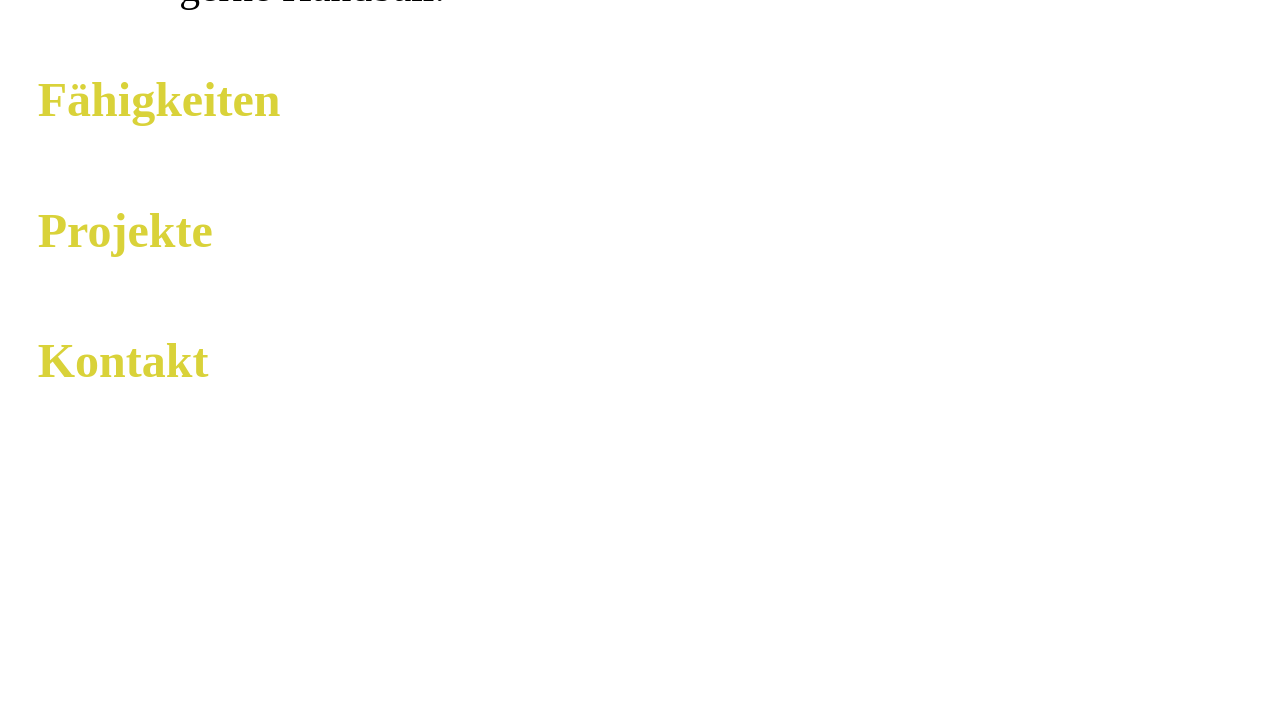
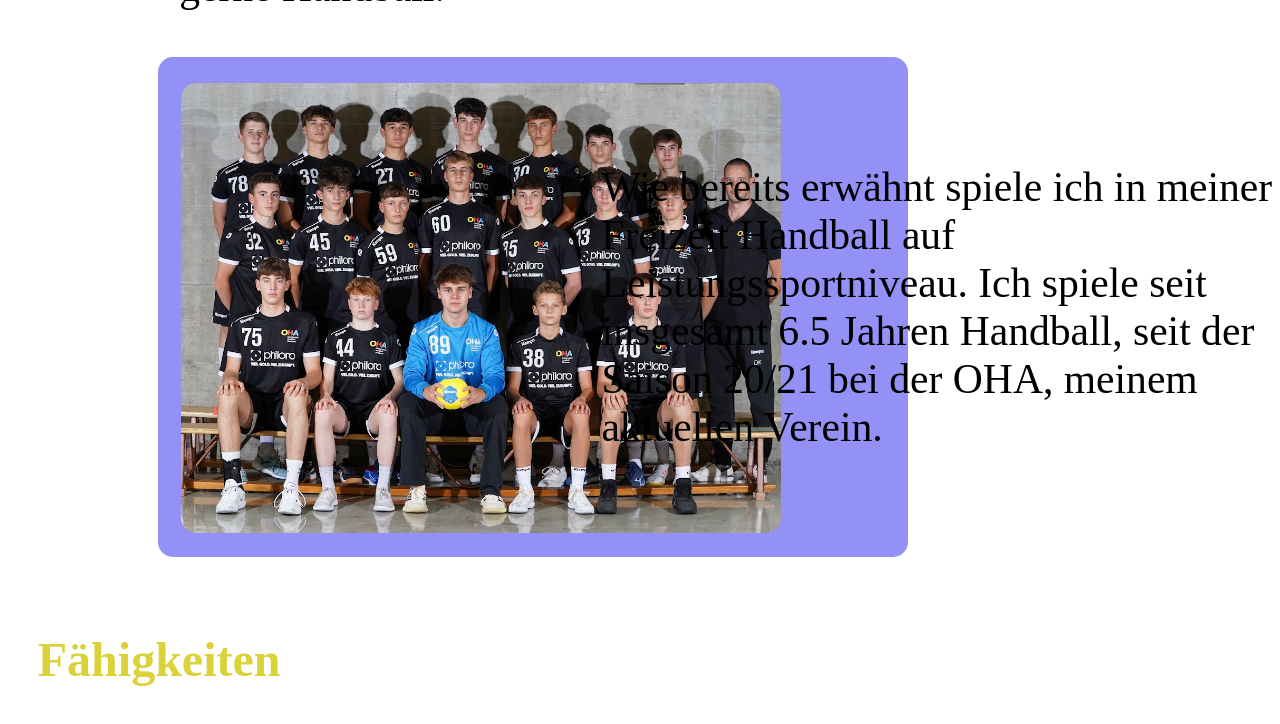
Before and after one commit to NoelDubosson/Projektarbeit293, a plain HTML site: page OnePager.html in a window 1280 px wide. Shown: the part 846-1570 px from the top of the page. Before the commit the page ends 1348 px from the top, so only its background shows below. Drawn offline with Linux system fonts and the light colour scheme; a web font is replaced by a local one.

Commit message:
text and pc 2

```diff
--- a/OnePager.html
+++ b/OnePager.html
@@ -37,6 +37,15 @@
           </p>
           <img src="Portrait_Dubosson Noel.jpg" alt="Portrait" />
         </div>
+
+        <div class="violet-box2">
+          <p class="text2">
+            Wie bereits erwähnt spiele ich in meiner Freizeit Handball auf
+            Leistungssportniveau. Ich spiele seit insgesamt 6.5 Jahren Handball,
+            seit der Saison 20/21 bei der OHA, meinem aktuellen Verein.
+          </p>
+          <img src="OHATeam.jpg" alt="Team" />
+        </div>
       </section>
       <section id="services">
         <h2>Fähigkeiten</h2>
--- a/style.css
+++ b/style.css
@@ -66,7 +66,33 @@ header a {
     left: 0;
     width: 60%;
     font-size: 260%;
-    padding: 10px;
     word-break: break-word;
     padding-left: 14%;
 }
+.violet-box2 {
+    width: 750px;
+    height: 500px;
+    background-color: #9391F5;
+    border-radius: 15px;
+    display: flex;
+
+
+    margin-left: 10%;
+    margin-top: 5%;
+}
+.violet-box2 img {
+    width: 80%;
+    height: 90%;
+    object-fit: cover;
+    border-radius: 15px;
+    margin-left: 3%;
+    margin-top: 3.5%;
+}
+.text2 {
+    position: absolute;
+    right: 0;
+    width: 53%;
+    font-size: 260%;
+    word-break: break-word;
+    align-self: center;
+}
```
Also changed, not shown: OHATeam.jpg (added).
